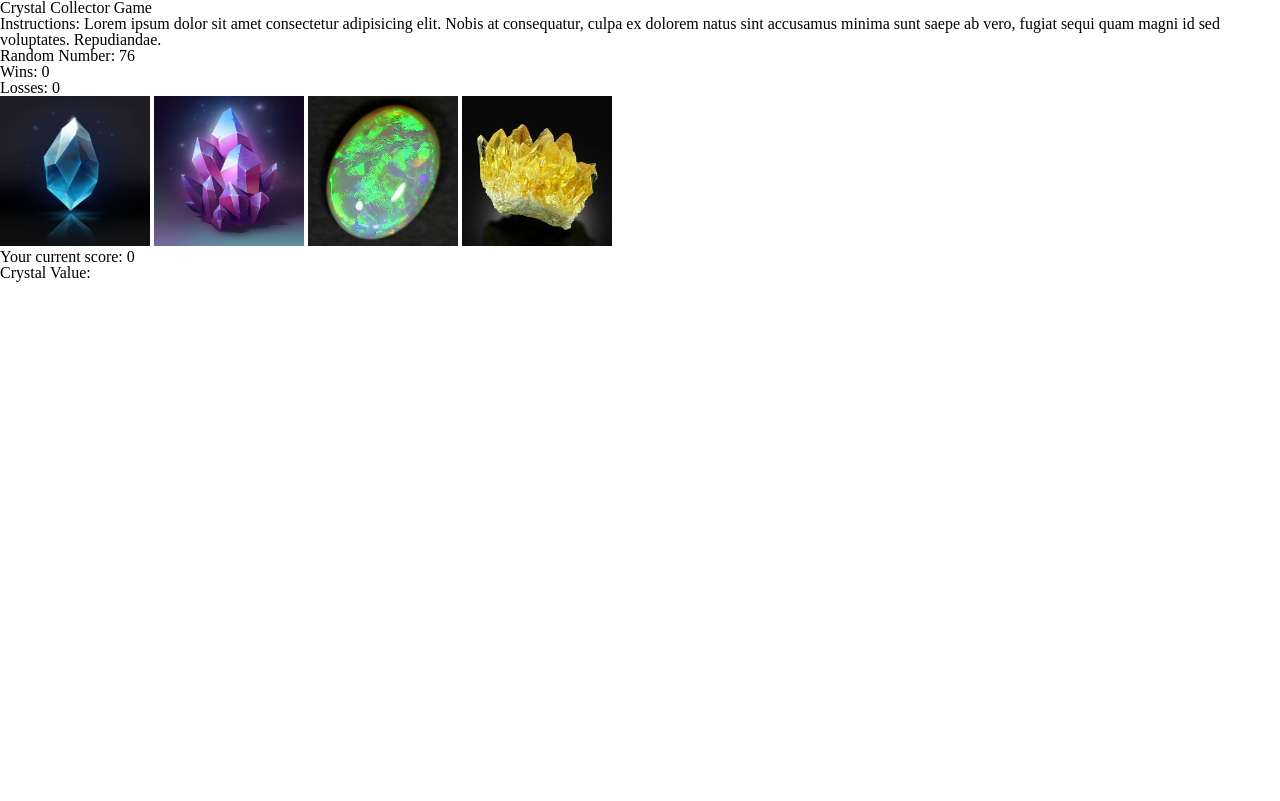
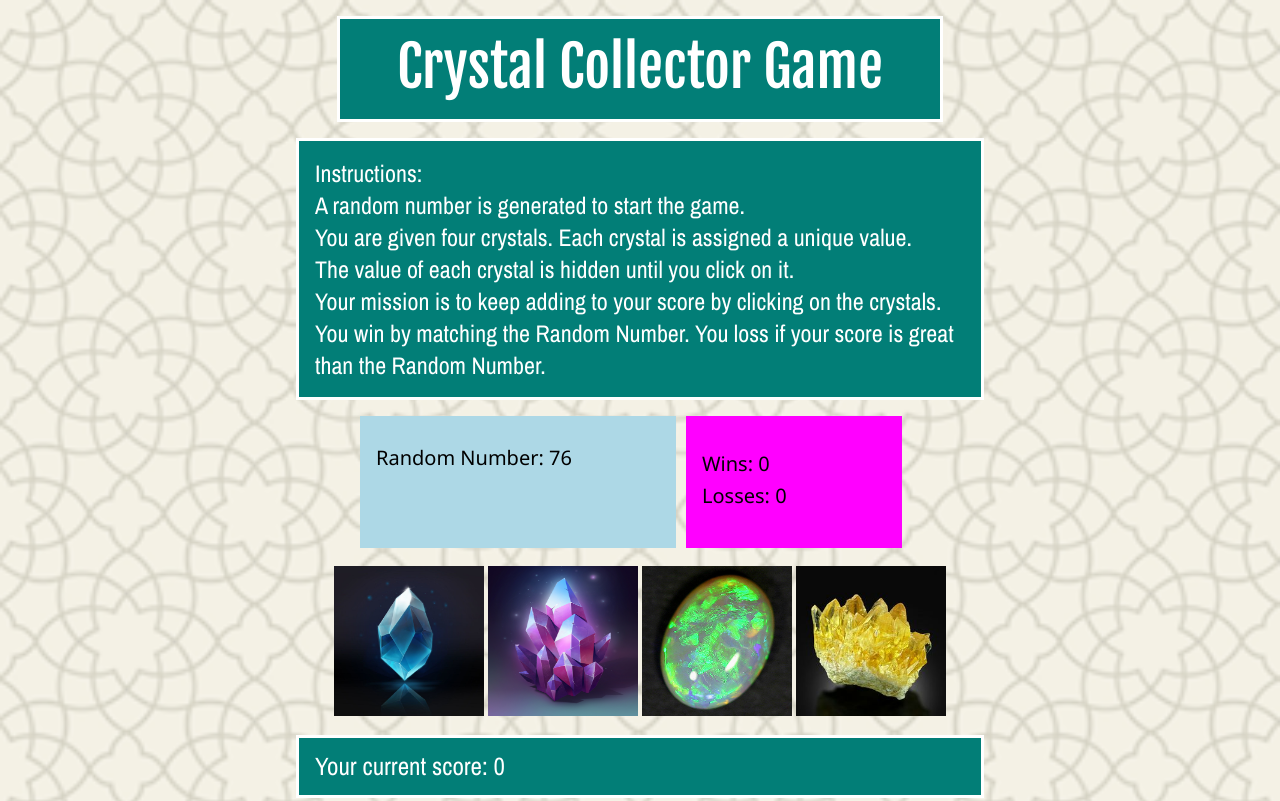
Before and after one commit to fcarlone/unit-4-game, a plain HTML site: page index.html in a window 1280 px wide. Shown: the top 801 px of the page. Drawn offline with nearby package versions, Linux system fonts and the light colour scheme.

Commit message:
styling website

```diff
--- a/assets/css/style.css
+++ b/assets/css/style.css
@@ -1,3 +1,9 @@
+body {
+  background: url("../images/oriental.png");
+  background-size: cover;
+  margin: 0;
+}
+
 #image-one,
 #image-two,
 #image-three,
@@ -5,3 +11,94 @@
   width: 150px;
   height: 150px;
 }
+
+h1 {
+  text-align: center;
+  vertical-align: middle;
+  color: white;
+  font-family: 'Fjalla One', sans-serif;
+  font-size: 3.5rem;
+  padding-top: 20px;
+}
+
+.game-header {
+  background: #027E77;
+  border: solid white;
+  height: 100px;
+  width: 600px;
+  margin: auto;
+  margin-top: 1rem;
+}
+
+.game-instructions {
+  background: #027E77;
+  color: white;
+  border: solid white;
+  font-size: 1.5rem;
+  font-family: 'Archivo Narrow', sans-serif;
+  width: 650px;
+  margin: auto;
+  margin-top: 1rem;
+  padding: 1rem;
+}
+
+.game-instructions p {
+  line-height: 2rem;
+}
+
+.scoreboard-container {
+  font-family: 'Noto Sans', sans-serif;
+  width: 600px;
+  margin: auto;
+  margin-top: 1rem;
+}
+
+.random-number {
+  width: 300px;
+  float: left;
+  height: 100px;
+  background-color: lightblue;
+  padding-left: 1rem;
+  padding-top: 2rem;
+  margin-right: 5px;
+  margin-left: 20px;
+  font-size: 20px;
+}
+
+.scoreboard {
+  width: 200px;
+  float: left;
+  height: 100px;
+  font-size: 20px;
+  background-color: magenta;
+  padding-left: 1rem;
+  padding-top: 2rem;
+  margin-left: 5px;
+}
+
+.scoreboard p {
+  line-height: 2rem;
+}
+
+.game-images-container {
+  padding-top: 150px;
+  text-align: center;
+}
+
+.user-score,
+.crystal-selected {
+  background-color: #027E77;
+  border: solid white;
+  color: white;
+  font-family: 'Archivo Narrow', sans-serif;
+  font-size: 25px;
+  width: 650px;
+  margin: auto;
+  margin-top: 1rem;
+  padding: 1rem;
+}
+
+.crystal-selected {
+  height: 75px;
+  margin-bottom: 25px;
+}
--- a/assets/javascript/game.js
+++ b/assets/javascript/game.js
@@ -26,7 +26,7 @@ $(document).ready(function () {
   const generateCrystalValues = () => {
     if (crystalValues.length < 4) {
       let randomCrystalValue = Math.floor((Math.random() * 12) + 1);
-      // Check if number was already generated - if not push to crystalValues array
+      // Check if the number was already generated - if not push to crystalValues array
       if (!crystalValues.includes(randomCrystalValue)) {
         crystalValues.push(randomCrystalValue)
       }
@@ -39,7 +39,7 @@ $(document).ready(function () {
   // Set random generated crystal value attribute to image one
   $("#image-one").on("click", function () {
     let imageValueOne = crystalValues[0];
-    $("#display-number-selected").text(imageValueOne)
+    $("#display-crystal-selected").text(imageValueOne)
     userScore += imageValueOne;
     $("#display-user-score").text(userScore)
     checkScore(userScore, generatedGameNumber)
@@ -48,7 +48,7 @@ $(document).ready(function () {
   // Set random generated crystal value attribute to image two
   $("#image-two").on("click", function () {
     let imageValueTwo = crystalValues[1];
-    $("#display-number-selected").text(imageValueTwo)
+    $("#display-crystal-selected").text(imageValueTwo)
     userScore += imageValueTwo;
     $("#display-user-score").text(userScore)
     checkScore(userScore, generatedGameNumber)
@@ -57,7 +57,7 @@ $(document).ready(function () {
   // Set random generated crystal value attribute to image three
   $("#image-three").on("click", function () {
     let imageValueThree = crystalValues[2];
-    $("#display-number-selected").text(imageValueThree)
+    $("#display-crystal-selected").text(imageValueThree)
     userScore += imageValueThree;
     $("#display-user-score").text(userScore)
     checkScore(userScore, generatedGameNumber)
@@ -66,7 +66,7 @@ $(document).ready(function () {
   // Set random generated crystal value attribute to image four
   $("#image-four").on("click", function () {
     let imageValueFour = crystalValues[3];
-    $("#display-number-selected").text(imageValueFour)
+    $("#display-crystal-selected").text(imageValueFour)
     userScore += imageValueFour;
     $("#display-user-score").text(userScore)
     checkScore(userScore, generatedGameNumber)
@@ -110,7 +110,7 @@ $(document).ready(function () {
     // Reset Values
     userScore = 0;
     $("#display-user-score").text(userScore);
-    $("#display-number-selected").text("");
+    $("#display-crystal-selected").text("");
     // test console.logs
     console.log(`Global Random generated number ${generatedGameNumber}`);
     console.log(`Global Random crystalValues ${crystalValues}`);
--- a/index.html
+++ b/index.html
@@ -9,6 +9,8 @@
   <!-- CSS files -->
   <link rel="stylesheet" href="assets/css/reset.css">
   <link rel="stylesheet" href="assets/css/style.css">
+  <!-- Google Fonts -->
+  <link href="https://fonts.googleapis.com/css?family=Archivo+Narrow|Fjalla+One|Noto+Sans" rel="stylesheet">
 </head>
 
 <body>
@@ -20,26 +22,30 @@
 
   <!-- Game Instructions -->
   <div class="game-instructions">
-    Instructions: Lorem ipsum dolor sit amet consectetur adipisicing elit. Nobis at consequatur, culpa ex dolorem natus
-    sint accusamus
-    minima sunt saepe ab vero, fugiat sequi quam magni id sed voluptates. Repudiandae.
+    <p>Instructions: </p>
+    <p>A random number is generated to start the game.</p>
+    <p>You are given four crystals. Each crystal is assigned a unique value.</p>
+    <p>The value of each crystal is hidden until you click on it.</p>
+    <p>Your mission is to keep adding to your score by clicking on the crystals. </p>
+    <p>You win by matching the Random Number. You loss if your score is great than the Random Number.</p>
   </div>
 
+
+  <div class="scoreboard-container">
     <!-- Random Generated Number for User to achieve -->
     <div class="random-number">
-    <p>Random Number: <a id="generated-number"></a>
-    </p>
+      <p>Random Number: <a id="generated-number"></a></p>
     </div>
-
     <!-- Scoreboard -->
     <div class="scoreboard">
       <p><a id="display-message"></a></p>
       <p>Wins: <a id="display-wins"></a></p>
       <p>Losses: <a id="display-losses"></a></p>
     </div>
+  </div>
 
   <!-- Images for User to Select -->
-  <div class="game-images">
+  <div class="game-images-container">
     <img id="image-one" src="assets/images/1.jpg" alt="crystal image one"></img>
     <img id="image-two" src="assets/images/2.jpg" alt="crystal image two"></img>
     <img id="image-three" src="assets/images/3.jpg" alt="crystal image three"></img>
@@ -52,9 +58,8 @@
   </div>
 
   <!-- Number User Selected -->
-  <div class="number-selected">
-    <p>Crystal Value: <a id="display-number-selected"></a>
-    </p>
+  <div class="crystal-selected">
+    <p>Crystal Value: <a id="display-crystal-selected"></a></p>
   </div>
 
   <!-- jQuery -->
```
Also changed, not shown: assets/images/oriental.png (added). Lines whose indentation alone changed are shown as unchanged.
